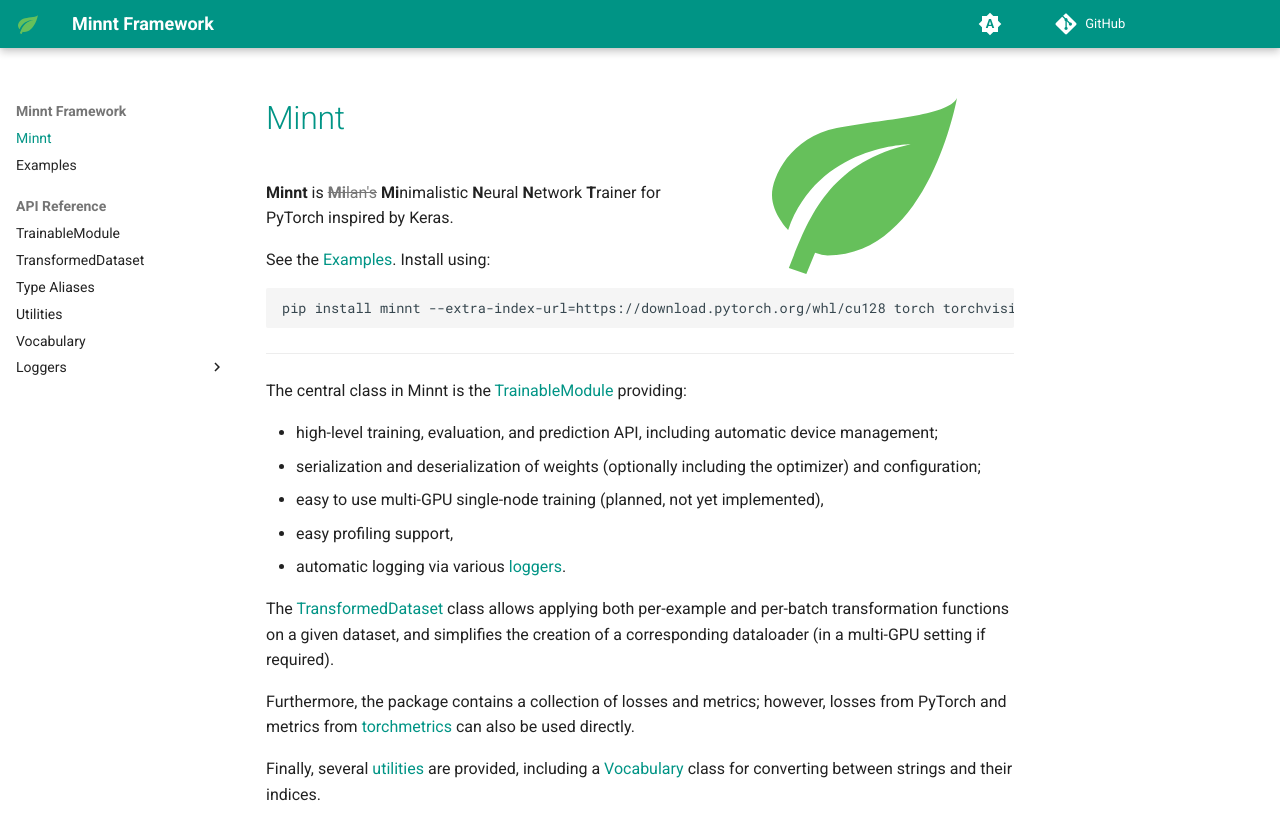
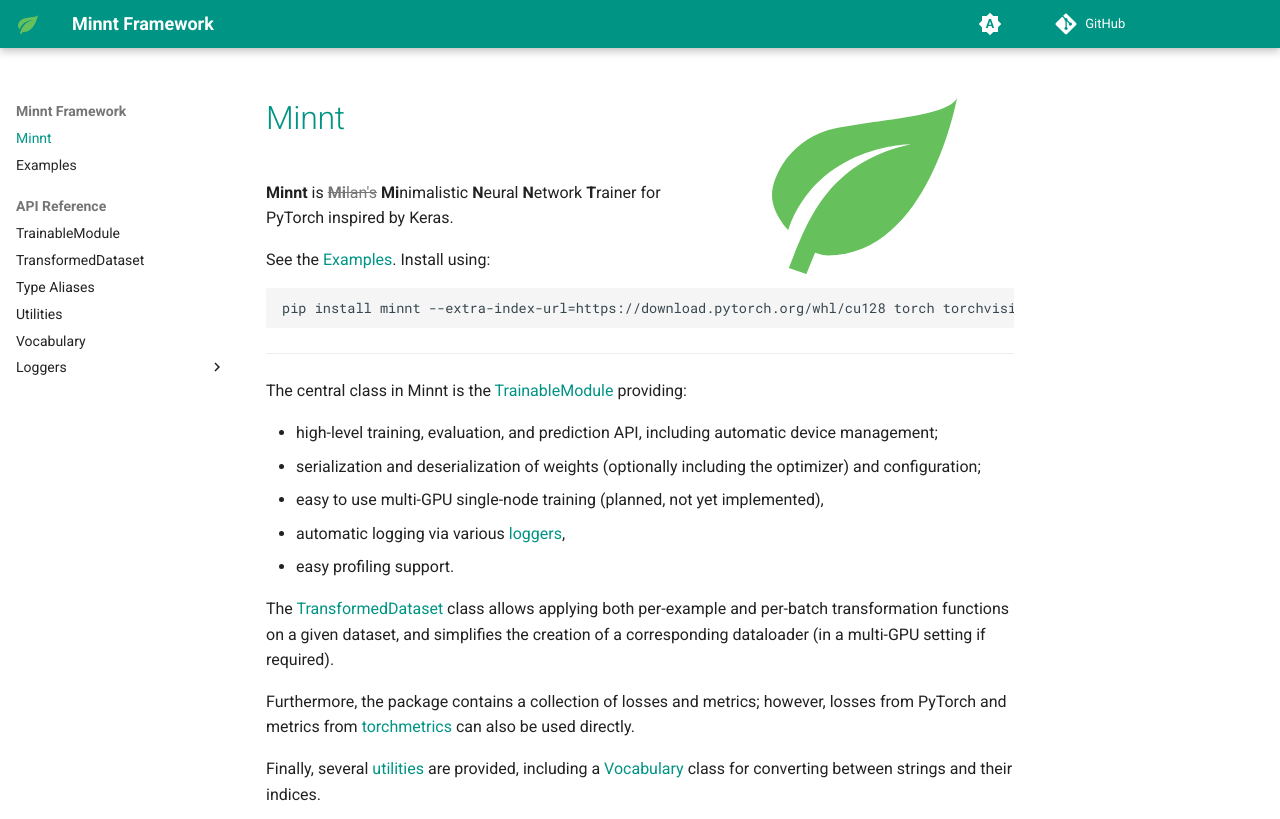
Before and after one commit to foxik/minnt, an MkDocs documentation site: the page built from docs/src/index.md, in a window 1280 px wide and 971 px high, cut to the strip 0-819 px from the top of the window. Built offline with MkDocs 1.6.1 and Material for MkDocs 9.7.7, drawn with Linux system fonts in a browser that asks for light colours; comment, search, counter and statistics services are not loaded.

```diff
--- a/docs/src/index.md
+++ b/docs/src/index.md
@@ -20,8 +20,8 @@ The central class in Minnt is the [TrainableModule](trainable_module.md) providi
 - high-level training, evaluation, and prediction API, including automatic device management;
 - serialization and deserialization of weights (optionally including the optimizer) and configuration;
 - easy to use multi-GPU single-node training (planned, not yet implemented),
-- easy profiling support,
-- automatic logging via various [loggers](logger.md).
+- automatic logging via various [loggers](logger.md),
+- easy profiling support.
 
 The [TransformedDataset](transformed_dataset.md) class allows applying both
 per-example and per-batch transformation functions on a given dataset, and
```
